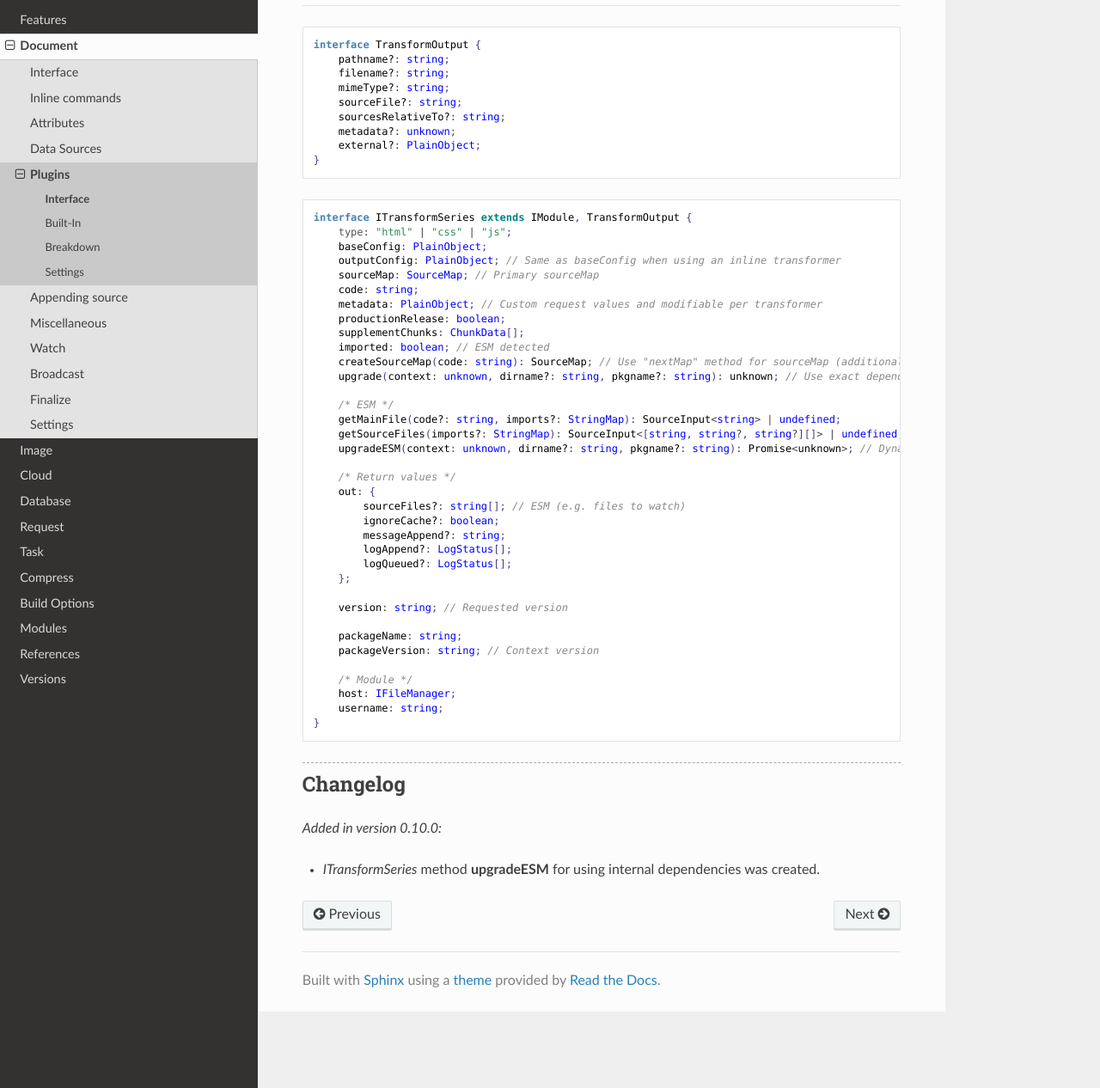
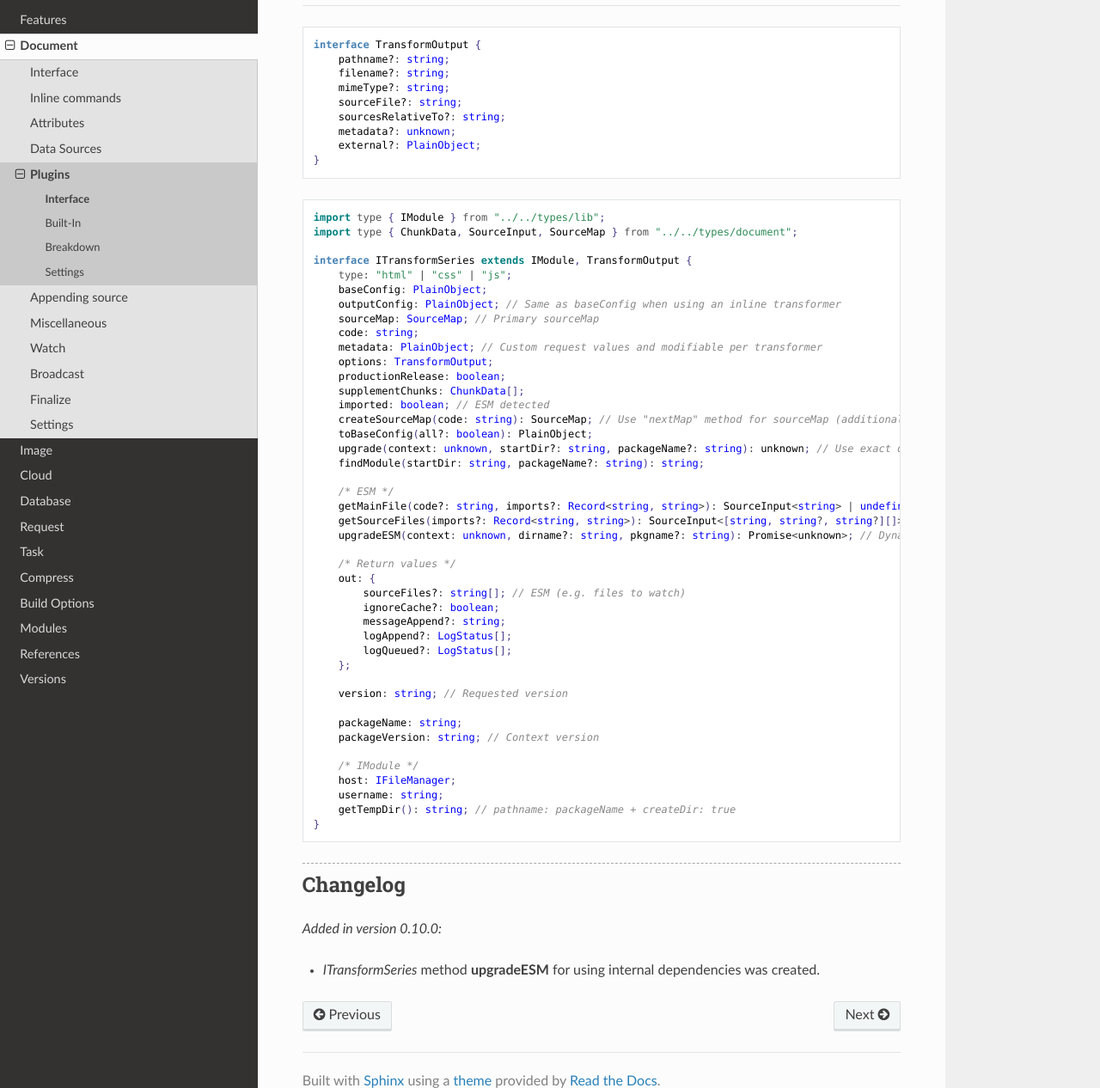
Before and after one commit to anpham6/chrome-docs, a Sphinx documentation site: the page built from source/document/plugins/interface.rst, in a window 1280 px wide and 1400 px high, cut to the strip 134-1400 px from the top of the window. Shown: the whole strip at 86% size. Built offline with Sphinx 7.4.7 and the Read the Docs theme 3.1.0, drawn with Linux system fonts in a browser that asks for light colours.

Commit message:
Document: ITransformSeries did not have all available methods.

```diff
--- a/source/document/plugins/interface.rst
+++ b/source/document/plugins/interface.rst
@@ -18,6 +18,9 @@ Interface
 
 .. code-block::
 
+  import type { IModule } from "../../types/lib";
+  import type { ChunkData, SourceInput, SourceMap } from "../../types/document";
+
   interface ITransformSeries extends IModule, TransformOutput {
       type: "html" | "css" | "js";
       baseConfig: PlainObject;
@@ -25,15 +28,18 @@ Interface
       sourceMap: SourceMap; // Primary sourceMap
       code: string;
       metadata: PlainObject; // Custom request values and modifiable per transformer
+      options: TransformOutput;
       productionRelease: boolean;
       supplementChunks: ChunkData[];
       imported: boolean; // ESM detected
       createSourceMap(code: string): SourceMap; // Use "nextMap" method for sourceMap (additional sourceMaps)
-      upgrade(context: unknown, dirname?: string, pkgname?: string): unknown; // Use exact dependency installed with package
+      toBaseConfig(all?: boolean): PlainObject;
+      upgrade(context: unknown, startDir?: string, packageName?: string): unknown; // Use exact dependency installed with package
+      findModule(startDir: string, packageName?: string): string;
 
       /* ESM */
-      getMainFile(code?: string, imports?: StringMap): SourceInput<string> | undefined;
-      getSourceFiles(imports?: StringMap): SourceInput<[string, string?, string?][]> | undefined;
+      getMainFile(code?: string, imports?: Record<string, string>): SourceInput<string> | undefined;
+      getSourceFiles(imports?: Record<string, string>): SourceInput<[string, string?, string?][]> | undefined;
       upgradeESM(context: unknown, dirname?: string, pkgname?: string): Promise<unknown>; // Dynamic import with "require" fallback
 
       /* Return values */
@@ -50,9 +56,10 @@ Interface
       packageName: string;
       packageVersion: string; // Context version
 
-      /* Module */
+      /* IModule */
       host: IFileManager;
       username: string;
+      getTempDir(): string; // pathname: packageName + createDir: true
   }
 
 Changelog
```
Also changed, not shown: source/build.rst (+10 -15 lines), source/modules/document.rst (line endings or trailing spaces).
